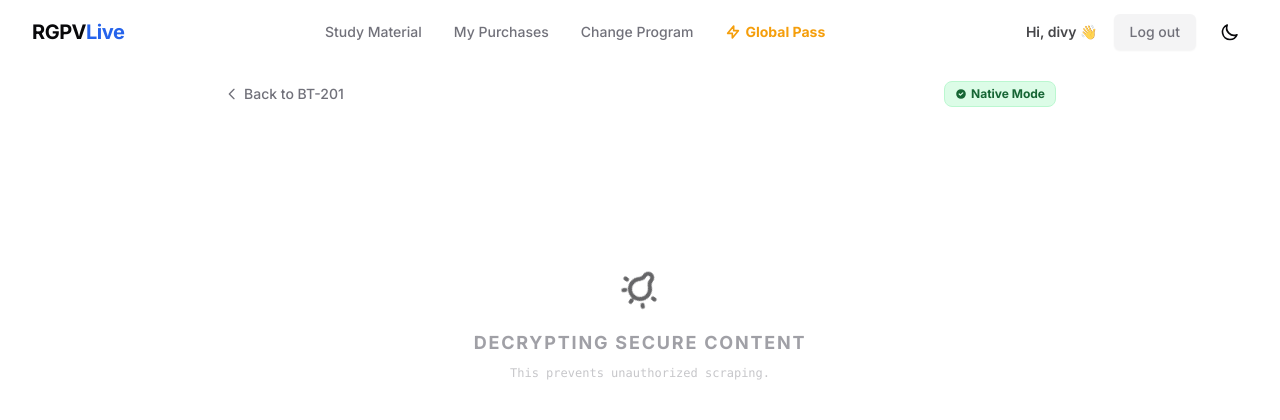
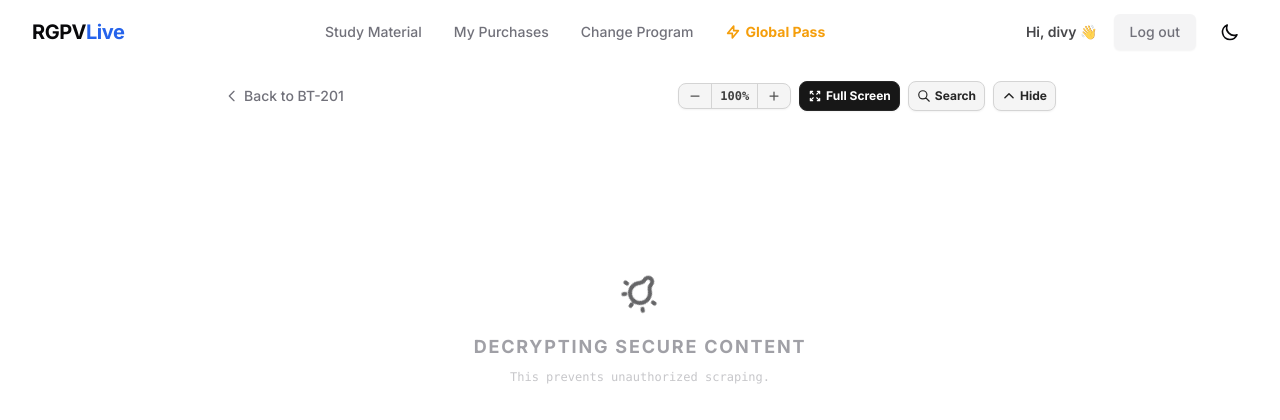
Before and after one commit to TheDivyanshShukla/campus-prep, a Django app: page /read/10/ in a window 1280 px wide. Shown: the top 420 px of the page. Run offline with Django 5.2, Linux system fonts and the light colour scheme; a user stored in the database is signed in; data comes from the database, SQL or seed files in the repository; both versions use the stored data as it was after the commit; data that the repository does not hold is empty; parts of the project's set-up code (start-up, migrations or seed data) failed here and were passed over; some libraries are stand-ins or nearby versions.

Commit message:
feat: introduce document reader page with PDF rendering, navigation, and display options.

```diff
--- a/templates/content/document_reader.html
+++ b/templates/content/document_reader.html
@@ -68,14 +68,15 @@
         transition: max-width 0.5s cubic-bezier(0.4, 0, 0.2, 1), width 0.5s ease;
     }
 
-    /* 🌙 Eye Care Tint: Subtly inverts the blinding white pages to a soft dark theme */
-    /* Enabled by default in dark mode, but can be toggled via .tint-enabled class */
+    /* 🌙 Eye Care Tint: Premium 'Midnight Paper' theme */
+    /* Uses a sophisticated stack to reduce blue light and create a Kindle-like dark experience */
     body.tint-enabled #pdf-container canvas {
-        filter: invert(0.9) hue-rotate(180deg) brightness(1.1) contrast(0.9);
+        filter: invert(1) hue-rotate(180deg) brightness(0.85) contrast(0.9) sepia(0.15);
+        box-shadow: 0 0 40px rgba(0,0,0,0.5), 0 0 0 1px rgba(255,255,255,0.05); /* Subtle depth */
     }
 
     #pdf-container canvas {
-        transition: filter 0.5s ease;
+        transition: filter 0.6s cubic-bezier(0.4, 0, 0.2, 1), box-shadow 0.6s ease;
     }
 </style>
 {% endblock %}
@@ -115,7 +116,7 @@
                     <span class="text-xs font-mono font-bold text-muted-foreground pr-3" id="pageNavTotal">/ 0</span>
                 </div>
 
-                <button onclick="toggleCinemaMode()" class="px-2 py-1.5 bg-neutral-900 hover:bg-black text-white dark:bg-neutral-800 dark:hover:bg-neutral-700 text-xs font-bold rounded-lg flex items-center gap-1 transition-colors shadow-sm" title="Toggle Full Screen">
+                <button onclick="toggleCinemaMode()" class="px-2 py-1.5 bg-neutral-900 hover:bg-black text-white dark:bg-neutral-800 dark:hover:bg-neutral-700 text-xs font-bold rounded-lg flex items-center gap-1 transition-colors shadow-sm border border-neutral-800 dark:border-neutral-700" title="Toggle Full Screen">
                     <svg class="w-3.5 h-3.5" fill="none" viewBox="0 0 24 24" stroke="currentColor"><path stroke-linecap="round" stroke-linejoin="round" stroke-width="2" d="M4 8V4m0 0h4M4 4l5 5m11-1V4m0 0h-4m4 0l-5 5M4 16v4m0 0h4m-4 0l5-5m11 5l-5-5m5 5v-4m0 4h-4"></path></svg>
                     <span id="fullscreen-text" class="hidden sm:inline">Full Screen</span>
                 </button>
@@ -154,10 +155,53 @@
                 <button onclick="closeSearch()" class="p-2 sm:p-2.5 hover:bg-red-500/10 hover:text-red-500 text-muted-foreground transition-colors border-l border-border rounded-r-lg flex-shrink-0"><svg class="w-4 h-4" fill="none" viewBox="0 0 24 24" stroke="currentColor"><path stroke-linecap="round" stroke-linejoin="round" stroke-width="2" d="M6 18L18 6M6 6l12 12"></path></svg></button>
             </div>
             {% else %}
-            <span class="px-2.5 py-1 bg-green-100 text-green-800 dark:bg-green-900/30 dark:text-green-400 border border-green-200 dark:border-green-800 text-xs font-bold rounded-lg flex items-center">
-                <svg class="w-3 h-3 mr-1" fill="currentColor" viewBox="0 0 20 20"><path fill-rule="evenodd" d="M10 18a8 8 0 100-16 8 8 0 000 16zm3.707-9.293a1 1 0 00-1.414-1.414L9 10.586 7.707 9.293a1 1 0 00-1.414 1.414l2 2a1 1 0 001.414 0l4-4z" clip-rule="evenodd"></path></svg>
-                Native Mode
-            </span>
+            <div class="flex items-center gap-1 flex-wrap justify-between">
+                <!-- Back arrow: mobile only -->
+                <a href="{% url 'subject_dashboard' current_subject.id %}" class="sm:hidden p-1.5 rounded-lg text-muted-foreground hover:text-foreground hover:bg-muted transition-colors" title="Back to {{ current_subject.code }}">
+                    <svg class="w-4 h-4" fill="none" viewBox="0 0 24 24" stroke="currentColor"><path stroke-linecap="round" stroke-linejoin="round" stroke-width="2" d="M15 19l-7-7 7-7"></path></svg>
+                </a>
+
+                <div class="flex items-center gap-2">
+                    <!-- Zoom Controls -->
+                    <div class="flex items-center bg-neutral-100 dark:bg-neutral-800 rounded-lg border border-neutral-300 dark:border-neutral-700 overflow-hidden shadow-sm">
+                        <button onclick="zoomOut()" class="px-2.5 py-1.5 hover:bg-neutral-200 dark:hover:bg-neutral-700 text-neutral-600 dark:text-neutral-300 transition-colors" title="Zoom Out">
+                            <svg class="w-3 h-3" fill="none" viewBox="0 0 24 24" stroke="currentColor"><path stroke-linecap="round" stroke-linejoin="round" stroke-width="2.5" d="M20 12H4"></path></svg>
+                        </button>
+                        <div class="px-2 py-1 text-xs font-mono font-bold text-neutral-700 dark:text-neutral-200 border-x border-neutral-300 dark:border-neutral-700 min-w-[42px] text-center" id="zoomPercentage">
+                            100%
+                        </div>
+                        <button onclick="zoomIn()" class="px-2.5 py-1.5 hover:bg-neutral-200 dark:hover:bg-neutral-700 text-neutral-600 dark:text-neutral-300 transition-colors" title="Zoom In">
+                            <svg class="w-3 h-3" fill="none" viewBox="0 0 24 24" stroke="currentColor"><path stroke-linecap="round" stroke-linejoin="round" stroke-width="2.5" d="M12 4v16m8-8H4"></path></svg>
+                        </button>
+                    </div>
+
+                    <button onclick="toggleCinemaMode()" class="px-2 py-1.5 bg-neutral-900 hover:bg-black text-white dark:bg-neutral-800 dark:hover:bg-neutral-700 text-xs font-bold rounded-lg flex items-center gap-1 transition-colors shadow-sm border border-neutral-800 dark:border-neutral-700" title="Toggle Full Screen">
+                        <svg class="w-3.5 h-3.5" fill="none" viewBox="0 0 24 24" stroke="currentColor"><path stroke-linecap="round" stroke-linejoin="round" stroke-width="2" d="M4 8V4m0 0h4M4 4l5 5m11-1V4m0 0h-4m4 0l-5 5M4 16v4m0 0h4m-4 0l5-5m11 5l-5-5m5 5v-4m0 4h-4"></path></svg>
+                        <span id="fullscreen-text" class="hidden sm:inline">Full Screen</span>
+                    </button>
+
+                    <!-- Search Open Button -->
+                    <button onclick="toggleSearch()" class="px-2 py-1.5 bg-neutral-100 hover:bg-neutral-200 text-neutral-800 dark:bg-neutral-800 dark:hover:bg-neutral-700 dark:text-neutral-200 border border-neutral-300 dark:border-neutral-700 text-xs font-bold rounded-lg flex items-center gap-1 shadow-sm transition-colors" title="Ctrl+F to Search">
+                        <svg class="w-3.5 h-3.5" fill="none" viewBox="0 0 24 24" stroke="currentColor"><path stroke-linecap="round" stroke-linejoin="round" stroke-width="2" d="M21 21l-6-6m2-5a7 7 0 11-14 0 7 7 0 0114 0z"></path></svg>
+                        <span class="hidden sm:inline">Search</span>
+                    </button>
+
+                    <!-- Collapse Toolbar Button -->
+                    <button onclick="collapseHeader()" class="px-2 py-1.5 bg-neutral-100 hover:bg-neutral-200 text-neutral-800 dark:bg-neutral-800 dark:hover:bg-neutral-700 dark:text-neutral-200 border border-neutral-300 dark:border-neutral-700 text-xs font-bold rounded-lg flex items-center gap-1 shadow-sm transition-colors" title="Hide Toolbar">
+                        <svg class="w-3.5 h-3.5" fill="none" viewBox="0 0 24 24" stroke="currentColor"><path stroke-linecap="round" stroke-linejoin="round" stroke-width="2.5" d="M5 15l7-7 7 7"></path></svg>
+                        <span class="hidden sm:inline">Hide</span>
+                    </button>
+                </div>
+            </div>
+
+            <!-- Floating Search Bar for Native Mode -->
+            <div id="floatingSearchBar" class="fixed top-20 left-4 right-4 sm:left-auto sm:right-8 z-[100] flex items-center bg-background border border-border shadow-2xl rounded-lg transition-all duration-300 transform -translate-y-4 opacity-0 pointer-events-none max-w-[calc(100vw-2rem)] sm:max-w-none">
+                <div class="flex items-center pl-3 flex-1 overflow-hidden">
+                    <svg id="searchIcon" class="w-4 h-4 text-muted-foreground mr-2 flex-shrink-0" fill="none" viewBox="0 0 24 24" stroke="currentColor"><path stroke-linecap="round" stroke-linejoin="round" stroke-width="2" d="M21 21l-6-6m2-5a7 7 0 11-14 0 7 7 0 0114 0z"></path></svg>
+                    <input type="text" id="pdfSearchInput" placeholder="Find in document..." class="w-full sm:w-64 py-2 sm:py-2.5 bg-transparent border-none focus:outline-none focus:ring-0 text-sm text-foreground min-w-[80px]" autocomplete="off">
+                </div>
+                <button onclick="closeSearch()" class="p-2 sm:p-2.5 hover:bg-red-500/10 hover:text-red-500 text-muted-foreground transition-colors border-l border-border rounded-r-lg flex-shrink-0"><svg class="w-4 h-4" fill="none" viewBox="0 0 24 24" stroke="currentColor"><path stroke-linecap="round" stroke-linejoin="round" stroke-width="2" d="M6 18L18 6M6 6l12 12"></path></svg></button>
+            </div>
             {% endif %}
         </div>
 
--- a/templates/content/partials/_reader_toolbar.html
+++ b/templates/content/partials/_reader_toolbar.html
@@ -42,9 +42,18 @@
 
     function applyZoom() {
         document.getElementById('zoomPercentage').innerText = window.currentZoom + '%';
+
+        // Target PDF canvases
         document.querySelectorAll('#pdf-container canvas').forEach(c => {
             c.style.width = window.currentZoom + '%';
         });
+
+        // Target Native Mode container
+        const nativeContainer = document.getElementById('secure-content-container');
+        if (nativeContainer) {
+            nativeContainer.style.width = window.currentZoom + '%';
+            nativeContainer.style.margin = '0 auto'; // Keep it centered
+        }
     }
 
     function zoomIn() {
```
Also changed, not shown: db.sqlite3.
